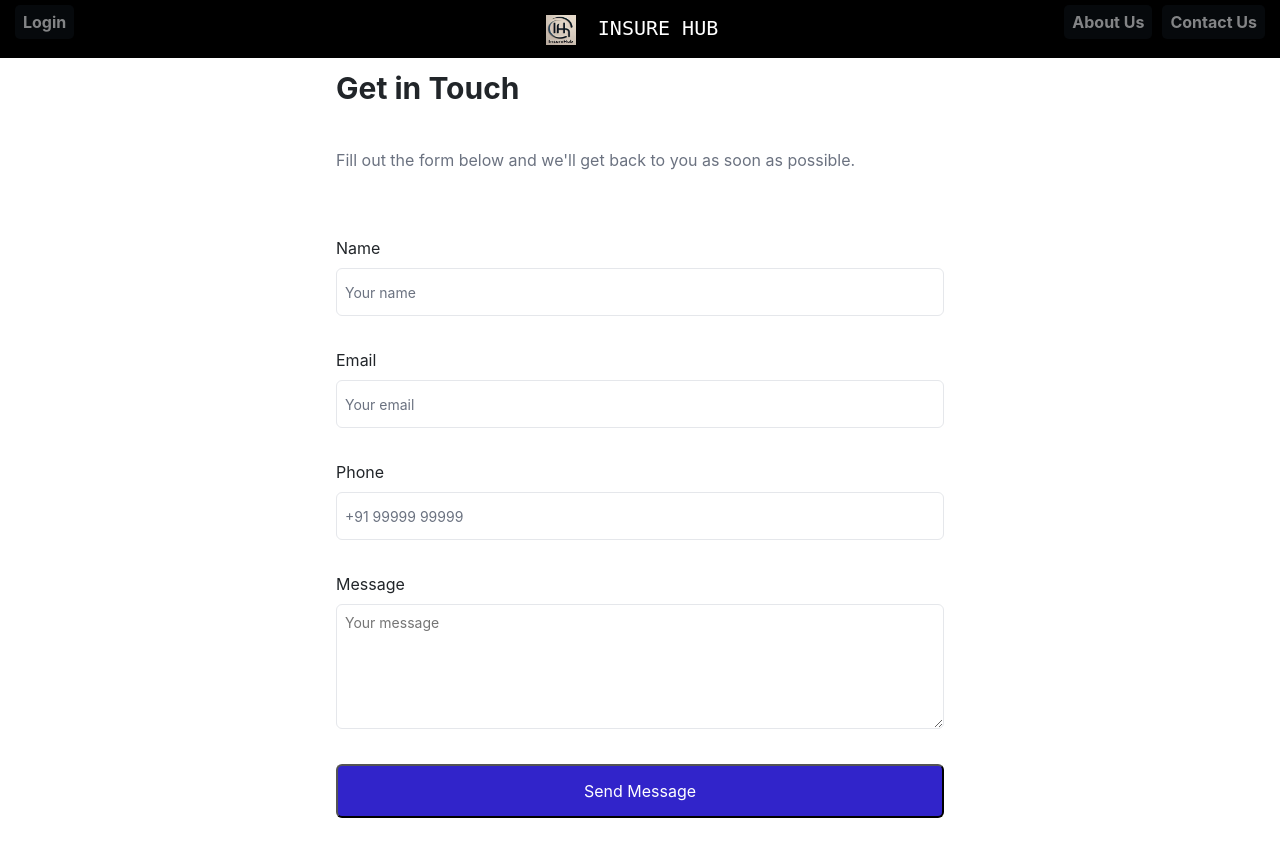
After one commit to Sagnik0684/Insurance_Management, a Django app: page /feedback/ in a window 1280 px wide. The commit adds this page. Run offline with Django 3.2, Linux system fonts and the light colour scheme; some libraries are stand-ins or nearby versions.

Commit message:
Updated Categories
Made a pop up and feedback form.

```diff
--- a/insurance/views.py
+++ b/insurance/views.py
@@ -246,11 +246,6 @@ def update_question_view(request,pk):
     return render(request,'insurance/update_question.html',{'questionForm':questionForm})
 
 
-
-
-
-
-
 def aboutus_view(request):
     return render(request,'insurance/aboutus.html')
 
@@ -265,3 +260,7 @@ def contactus_view(request):
             send_mail(str(name)+' || '+str(email),message,settings.EMAIL_HOST_USER, settings.EMAIL_RECEIVING_USER, fail_silently = False)
             return render(request, 'insurance/contactussuccess.html')
     return render(request, 'insurance/contactus.html', {'form':sub})
+
+
+def feedback_view(request):
+    return render(request, 'insurance/feedback.html')
--- a/insurancemanagement/urls.py
+++ b/insurancemanagement/urls.py
@@ -14,7 +14,7 @@ urlpatterns = [
     path('aboutus', views.aboutus_view),
     path('contactus', views.contactus_view),
     path('afterlogin', views.afterlogin_view,name='afterlogin'),
-
+    path('feedback/', views.feedback_view, name='feedback'),
 
     path('adminlogin', LoginView.as_view(template_name='insurance/adminlogin.html'),name='adminlogin'),
     path('admin-dashboard', views.admin_dashboard_view,name='admin-dashboard'),
--- /dev/null
+++ b/templates/insurance/feedback.html
@@ -0,0 +1,121 @@
+<!DOCTYPE html>
+{% load static %}
+<html lang="en">
+
+<head>
+
+
+<style>
+.contact-section {
+    width: 100%;
+    max-width: 40rem;
+    margin-left: auto;
+    margin-right: auto;
+    padding: 3rem 1rem;
+  }
+
+  .contact-intro > * + * {
+    margin-top: 1.25rem;
+  }
+
+  .contact-title {
+    font-size: 1.875rem;
+    line-height: 5rem;
+    font-weight: 700;
+  }
+
+  .contact-description {
+    color: rgb(107 114 128);
+  }
+
+  .form-group-container {
+    display: grid;
+    gap: 1rem;
+    margin-top: 4rem;
+  }
+
+  .form-group {
+    display: flex;
+    flex-direction: column;
+  }
+
+  .form-label {
+    margin-bottom: 0.5rem;
+  }
+
+  .form-input,
+  .form-textarea {
+    padding: 0.5rem;
+    border: 1px solid #e5e7eb;
+    display: flex;
+    height: 3rem;
+    width: 100%;
+    border-radius: 0.375rem;
+    font-size: 0.875rem;
+    line-height: 1.25rem;
+  }
+
+  .form-input::placeholder,
+  .form-textarea:focus-visible {
+    color: #6b7280;
+  }
+
+  .form-input:focus-visible,
+  .form-textarea:focus-visible {
+    outline: 2px solid #2563eb;
+    outline-offset: 2px;
+  }
+
+  .form-textarea {
+    min-height: 125px;
+  }
+
+  .form-submit {
+    width: 100%;
+    margin-top: 1.2rem;
+    background-color: #3124ca;
+    color: #fff;
+    padding: 13px 5px;
+    border-radius: 0.375rem;
+  }
+
+</style>
+
+<body>
+    {% include "insurance/navbar.html" %}
+    <section class="contact-section">
+      <div class="contact-intro">
+        <h2 class="contact-title">Get in Touch</h2>
+        <p class="contact-description">
+          Fill out the form below and we'll get back to you as soon as possible.
+        </p>
+      </div>
+
+      <form class="contact-form" action="https://api.web3forms.com/submit" method="POST">
+        <input type="hidden" name="access_key" value="5833413b-617a-4ff8-bb5f-b786eee6b3ef" />
+        <input type="hidden" name="subject" value="New Contact Form Submission from Web3Forms" />
+        <input type="hidden" name="from_name" value="My Website" />
+
+        <div class="form-group-container">
+          <div class="form-group">
+            <label for="name" class="form-label">Name</label>
+            <input id="name" name="name" class="form-input" placeholder="Your name" type="text" required />
+          </div>
+          <div class="form-group">
+            <label for="email" class="form-label">Email</label>
+            <input id="email" name="email" class="form-input" placeholder="Your email" type="email" required />
+          </div>
+          <div class="form-group">
+            <label for="phone" class="form-label">Phone</label>
+            <input id="phone" name="phone" class="form-input" placeholder="+91 99999 99999" type="text" />
+          </div>
+          <div class="form-group">
+            <label for="message" class="form-label">Message</label>
+            <textarea class="form-textarea" id="message" name="message" placeholder="Your message" required></textarea>
+          </div>
+        </div>
+        <button class="form-submit" type="submit">Send Message</button>
+      </form>
+    </section>
+  </body>
+</html>
--- a/templates/insurance/navbar.html
+++ b/templates/insurance/navbar.html
@@ -20,6 +20,7 @@
     .nav-item, .separator {
       margin: 0 2px;
     }
+
     .bs-example {
       margin: 0px;
     }
```
Also changed, not shown: templates/insurance/homepg.html (+44 -27 lines), customer/views.py (line endings or trailing spaces), db.sqlite3, insurance/migrations/0005_policycategory.py (added), insurance/migrations/0006_delete_policycategory.py (added), insurance/models.py (line endings or trailing spaces), static/profile_pic/Customer/admin_fWZJSKv.png (added).
